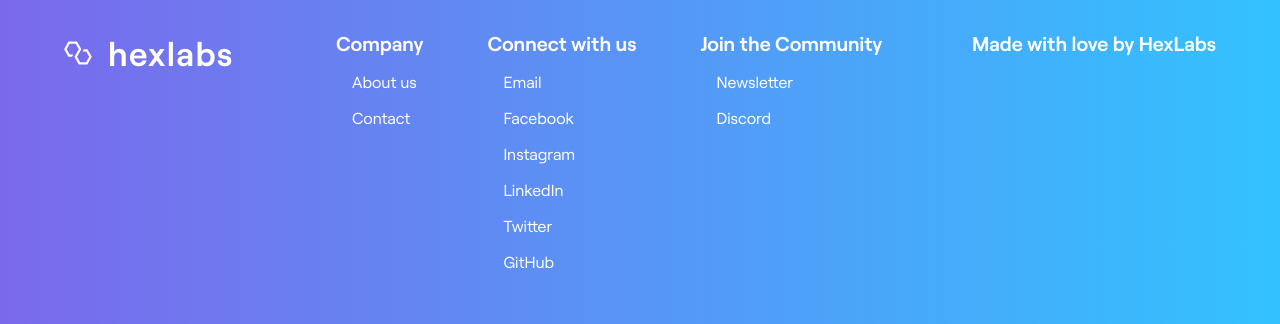
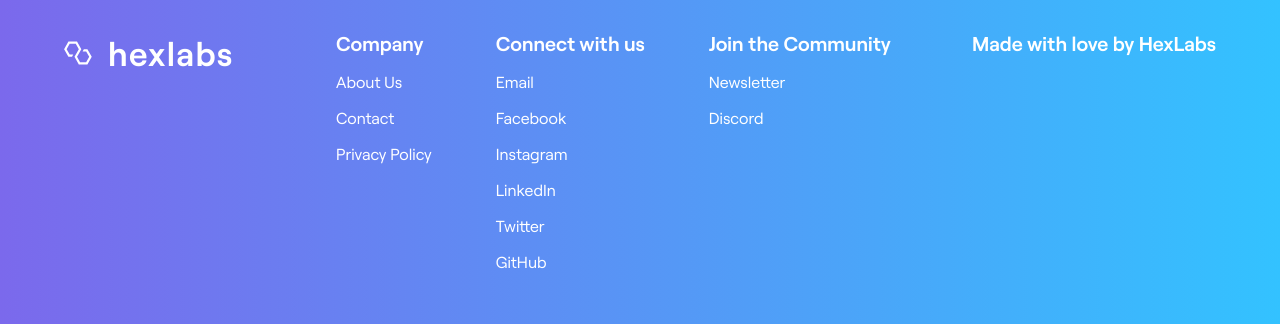
Before and after one commit to HackGT/hexlabs-website, a Next.js app: page / in a window 1280 px wide. Shown: the part 2045-2369 px from the top of the page. Built offline with nearby package versions, Linux system fonts and the light colour scheme.

Commit message:
Update footer to add privacy policy

```diff
--- a/components/footer.tsx
+++ b/components/footer.tsx
@@ -1,12 +1,6 @@
 import styles from "./footer.module.css";
 import Logo from "./logo";
-import {
-  Box,
-  Text,
-  Link,
-  ListItem,
-  UnorderedList,
-} from '@chakra-ui/react'
+import { Box, Link, ListItem, UnorderedList } from "@chakra-ui/react";
 
 declare let ml_webform_4255780: any;
 
@@ -25,12 +19,16 @@ const footerColumns: FooterColumn[] = [
     title: "Company",
     links: [
       {
-        name: "About us",
+        name: "About Us",
         href: "/about",
       },
       {
         name: "Contact",
         href: "/contact",
+      },
+      {
+        name: "Privacy Policy",
+        href: "https://privacy.hexlabs.org",
       },
     ],
   },
@@ -86,17 +84,20 @@ const lastColumn: FooterColumn = {
 function FooterItem({ title, links }) {
   return (
     <Box>
-      <Box fontWeight = "600" fontSize = "1.25rem">{title}</Box>
-      <UnorderedList>
+      <Box fontWeight="600" fontSize="1.25rem">
+        {title}
+      </Box>
+      <UnorderedList margin="0">
         {links.map(({ name, href }, idx) => {
-          return name === "Newsletter" ?
+          return name === "Newsletter" ? (
             <ListItem key={idx}>
-              <Link onClick={() => ml_webform_4255780('show')}>{name}</Link>
+              <Link onClick={() => ml_webform_4255780("show")}>{name}</Link>
             </ListItem>
-          :
+          ) : (
             <ListItem key={idx}>
-              <Link href={href} target="_blank" rel="noopener noreferrer">{name}</Link>
+              <Link href={href}>{name}</Link>
             </ListItem>
+          );
         })}
       </UnorderedList>
     </Box>
@@ -106,14 +107,13 @@ function FooterItem({ title, links }) {
 export default function Footer() {
   return (
     <Box className={styles.footer}>
-
       <Logo />
       <Box className={styles.columns}>
         {footerColumns.map((props, idx) => (
           <FooterItem {...props} key={idx} />
         ))}
       </Box>
-      <Box textAlign ="right">
+      <Box textAlign="right">
         <FooterItem {...lastColumn} />
       </Box>
     </Box>
```
